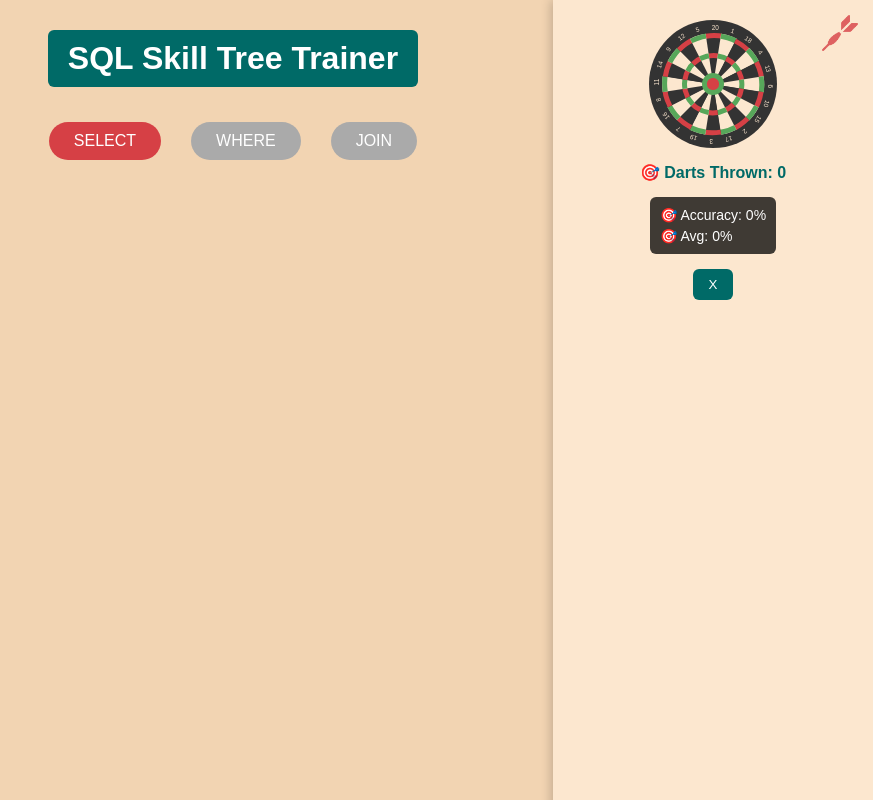
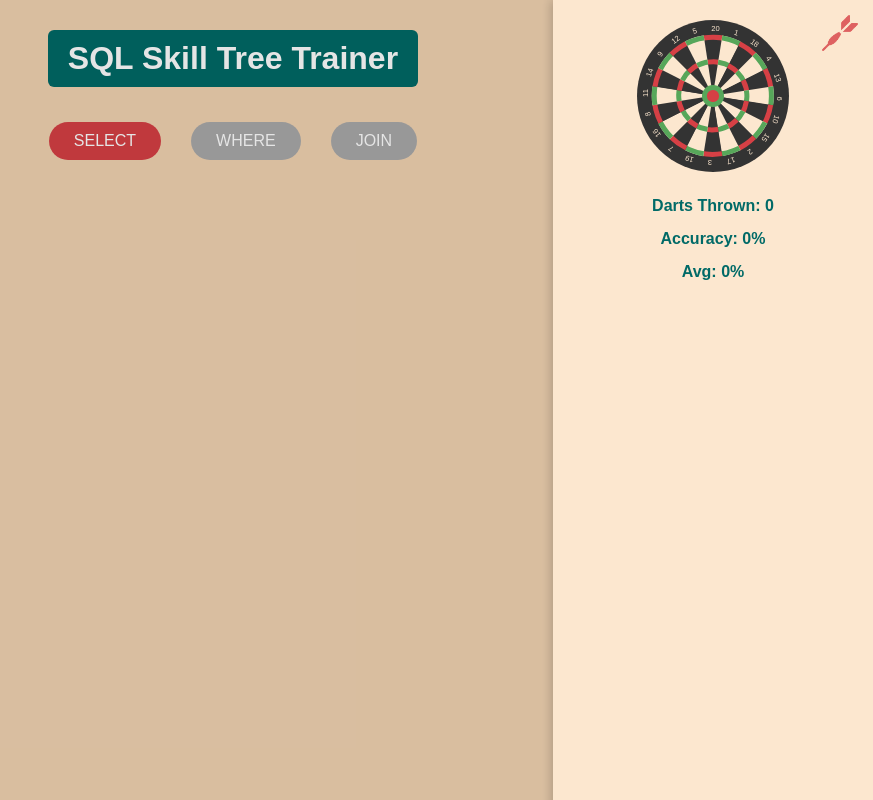
Before and after one commit to MelGerceker/sql-valley-prototype, a website: page index.html in a window 1280 px wide. Both pictures are taken after a click on the element 1247 px from the left and 35 px from the top of the page. Shown: the whole page, without its empty margins (407-1280 px from the left). Drawn offline with Linux system fonts and the light colour scheme.

Commit message:
Improved the slider menu. Added functionality to the darts-thrown section which increases when user completes a challenge.

```diff
--- a/index.html
+++ b/index.html
@@ -66,22 +66,18 @@
         <img src="assets/dart.png" alt="Menu" />
     </div>
 
-    <div id="menu-panel">
-        <div id="menu-content">
+    <div id="menu-overlay" class="hidden">
+        <div id="menu-panel">
+            <div id="menu-content">
+                <div id="dart-container"></div>
 
-            <div id="dart-container"> </div>
+                <div class="menu-stat">Darts Thrown: <span id="darts-thrown">0</span></div>
+                <div class="menu-stat" id="accuracy">Accuracy: 0%</div>
+                <div class="menu-stat" id="average">Avg: 0%</div>
 
-            <div class="menu-stat">🎯 Darts Thrown: <span id="darts-thrown">0</span></div>
-
-            <div id="score-sidebar">
-                <div id="accuracy">🎯 Accuracy: 0%</div>
-                <div id="average">🎯 Avg: 0%</div>
             </div>
-
-            <button id="close-menu">X</button>
         </div>
     </div>
-
 
     <script src="scripts/challenges.js"></script>
     <script src="scripts/dartGame.js"></script>
--- a/scripts/app.js
+++ b/scripts/app.js
@@ -1,6 +1,7 @@
 let currentSkill = null;
 const skillOrder = ["select", "where", "join"];
 const completedSkills = new Set();
+let dartsThrown = 0;
 
 const skillButtons = document.querySelectorAll(".node");
 const challengeArea = document.getElementById("challenge-area");
@@ -18,7 +19,8 @@ const hintBtn = document.getElementById("hint-btn");
 const hintText = document.getElementById("hint-text");
 const menuToggle = document.getElementById("menu-toggle");
 const menuPanel = document.getElementById("menu-panel");
-const closeMenuBtn = document.getElementById("close-menu");
+const menuOverlay = document.getElementById("menu-overlay");
+const dartsThrownElement = document.getElementById("darts-thrown");
 
 // CTRL + Enter for submit button
 userInput.addEventListener("keydown", function (e) {
@@ -79,6 +81,9 @@ submitBtn.addEventListener("click", () => {
         );
         currentBtn.classList.add("completed");
         completedSkills.add(currentSkill);
+
+        dartsThrown++;
+        dartsThrownElement.textContent = dartsThrown;
 
         // Unlock next skill if previous one is completed
         const currentIndex = skillOrder.indexOf(currentSkill);
@@ -163,14 +168,31 @@ function isMobile() {
     return window.innerWidth <= 768;
 }
 
-menuToggle.addEventListener("click", () => {
+function openMenu() {
+    menuOverlay.classList.remove("hidden");
     if (isMobile()) {
-        menuPanel.classList.toggle("open-mobile");
+        menuPanel.classList.add("open-mobile");
     } else {
-        menuPanel.classList.toggle("open-desktop");
+        menuPanel.classList.add("open-desktop");
+    }
+}
+
+function closeMenu() {
+    menuOverlay.classList.add("hidden");
+    menuPanel.classList.remove("open-mobile", "open-desktop");
+}
+
+// Open on toggle icon click
+menuToggle.addEventListener("click", openMenu);
+
+// Close when clicking outside the menu panel / on Escape key
+menuOverlay.addEventListener("click", (e) => {
+    if (e.target === menuOverlay) {
+        closeMenu();
     }
 });
-
-closeMenuBtn.addEventListener("click", () => {
-    menuPanel.classList.remove("open-desktop", "open-mobile");
-});
+document.addEventListener("keydown", (e) => {
+    if (e.key === "Escape" && !menuOverlay.classList.contains("hidden")) {
+        closeMenu();
+    }
+})
--- a/scripts/dartGame.js
+++ b/scripts/dartGame.js
@@ -10,8 +10,8 @@ const avgText = document.getElementById("average");
 
 function updateScoreUI(accuracy) {
     const avg = dartShots ? Math.round(dartScoreTotal / dartShots) : 0;
-    accuracyText.textContent = `🎯 Accuracy: ${accuracy}%`;
-    avgText.textContent = `🎯 Avg: ${avg}%`;
+    accuracyText.textContent = `Accuracy: ${accuracy}%`;
+    avgText.textContent = `Avg: ${avg}%`;
 }
 
 function hideDartGame() {
--- a/style.css
+++ b/style.css
@@ -41,7 +41,6 @@ h1 {
     align-items: center;
     gap: 20px;
     flex-wrap: nowrap;
-    margin-bottom: 20px;
     padding-inline: 10px;
     width: 100%;
     max-width: 1000px;
@@ -57,7 +56,6 @@ h1 {
 
 /* Sliding Menu */
 
-/* Menu toggle icon */
 #menu-toggle {
     position: fixed;
     top: 15px;
@@ -76,7 +74,6 @@ h1 {
     opacity: 1;
 }
 
-/* Sliding menu panel */
 #menu-panel {
     position: fixed;
     background-color: var(--light);
@@ -87,7 +84,6 @@ h1 {
     color: var(--darkgreen);
 }
 
-/* Default hidden state */
 #menu-panel {
     transform: translateX(100%);
     right: 0;
@@ -96,7 +92,6 @@ h1 {
     width: 280px;
 }
 
-/* Open class for desktop */
 #menu-panel.open-desktop {
     transform: translateX(0);
 }
@@ -118,13 +113,11 @@ h1 {
     }
 }
 
-/* Menu content */
 #menu-content {
     display: flex;
     flex-direction: column;
     align-items: center;
     gap: 15px;
-    text-align: center;
 }
 
 .menu-dart {
@@ -137,14 +130,20 @@ h1 {
     font-weight: bold;
 }
 
-#close-menu {
-    background-color: var(--darkgreen);
-    color: white;
-    border: none;
-    padding: 8px 16px;
-    border-radius: 6px;
-    cursor: pointer;
+#menu-overlay {
+    position: fixed;
+    top: 0;
+    left: 0;
+    height: 100vh;
+    width: 100vw;
+    z-index: 9997;
+    background: rgba(0, 0, 0, 0.1); /* subtle dimming */
 }
+
+#menu-overlay.hidden {
+    display: none;
+}
+
 
 
 /* Skill Buttons */
@@ -200,28 +199,13 @@ h1 {
     }
 }
 
-
-/* Score Sidebar */
-
-#score-sidebar {
-    display: flex;
-    flex-direction: column;
-    gap: 5px;
-    background-color: rgba(0, 0, 0, 0.75);
-    color: white;
-    padding: 10px;
-    border-radius: 6px;
-    font-size: 14px;
-    text-align: left;
-}
-
 /* Challenge Area */
 
 #challenge-area {
     background-color: var(--light);
     padding: 20px;
     border-radius: 10px;
-    margin-top: 20px;
+    margin-top: 10px;
     border: 6px solid var(--green);
     max-width: 900px;
     justify-content: center;
@@ -381,11 +365,12 @@ textarea,
 /* Dart Game */
 
 #dart-container {
-    --size: 16vmin;
+    --size: 19vmin;
     --specialFields: 0.7vmin;
     display: flex;
     justify-content: center;
     align-items: center;
+    margin-bottom: 10px;
 }
 
 #dart-game {
```
Also changed, not shown: README.md.
